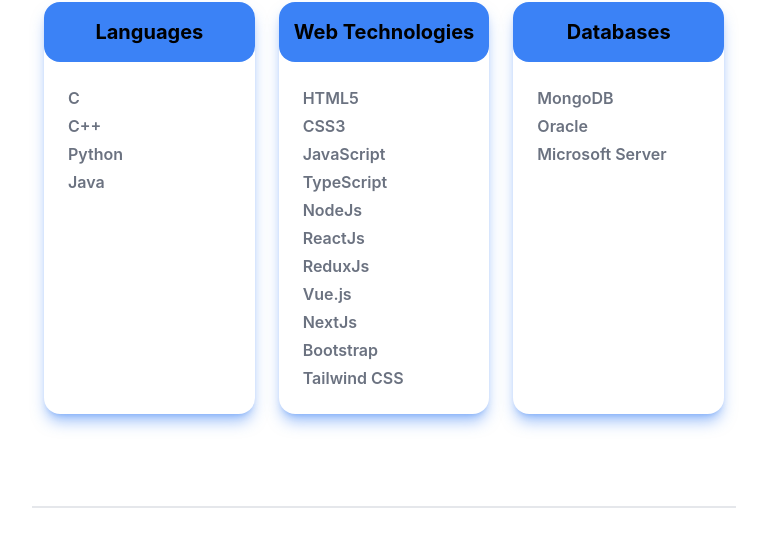
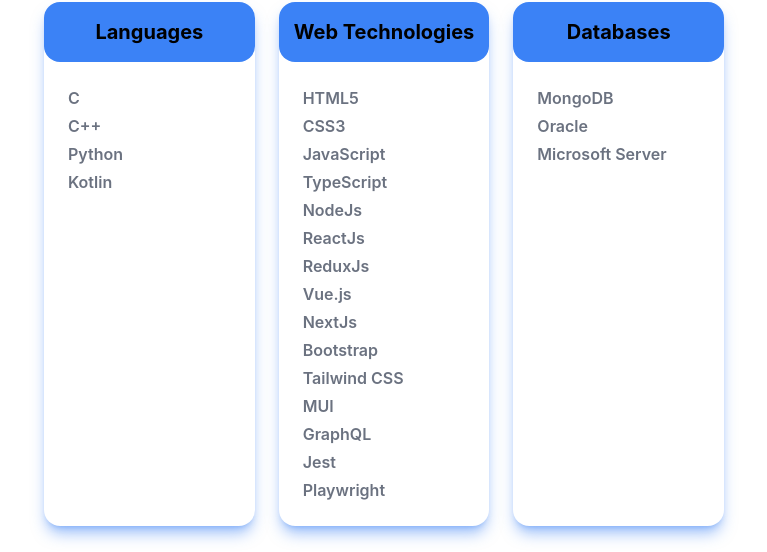
Before and after one commit to alecvaluev/portfolio, a React (Create React App) app: page / in a window 1280 px wide. Shown: the part 1845-2397 px from the top of the page, without its empty margins (256-1023 px from the left). Built offline with nearby package versions, Linux system fonts and the light colour scheme.

Commit message:
Update constants.js

```diff
--- a/src/data/constants.js
+++ b/src/data/constants.js
@@ -28,8 +28,8 @@ export const screenMode = {
     }
 }
 
-export const programming_languages = ['C', 'C++', 'Python', 'Java'];
-export const web_technologies = ['HTML5', 'CSS3', 'JavaScript', 'TypeScript', 'NodeJs', 'ReactJs', 'ReduxJs', 'Vue.js', 'NextJs', 'Bootstrap', 'Tailwind CSS'];
+export const programming_languages = ['C', 'C++', 'Python', 'Kotlin'];
+export const web_technologies = ['HTML5', 'CSS3', 'JavaScript', 'TypeScript', 'NodeJs', 'ReactJs', 'ReduxJs', 'Vue.js', 'NextJs', 'Bootstrap', 'Tailwind CSS', 'MUI', 'GraphQL', 'Jest', 'Playwright'];
 export const databases = ['MongoDB', 'Oracle','Microsoft Server'];
 
 export const projectEmptyTemplate = {
```
